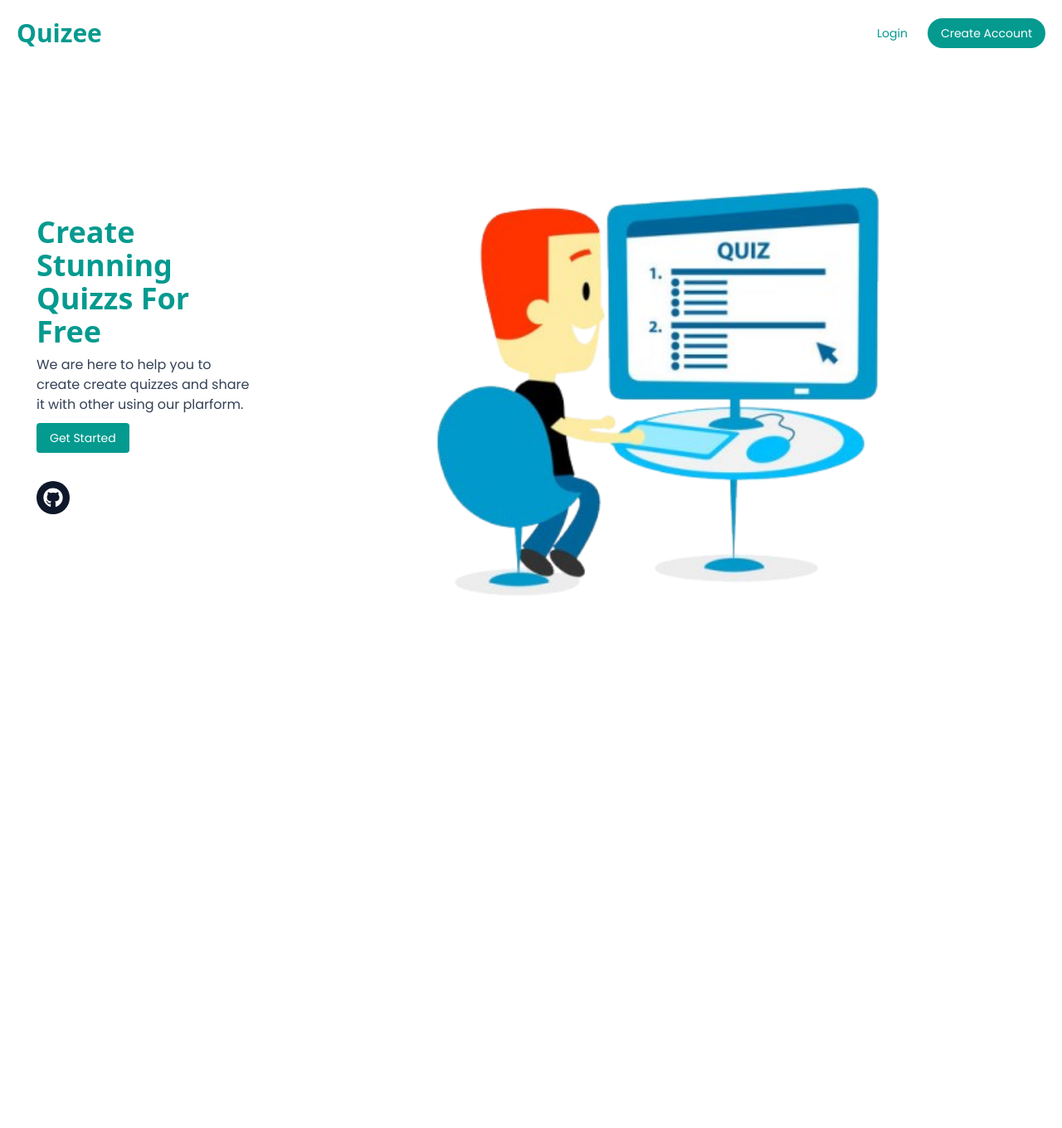
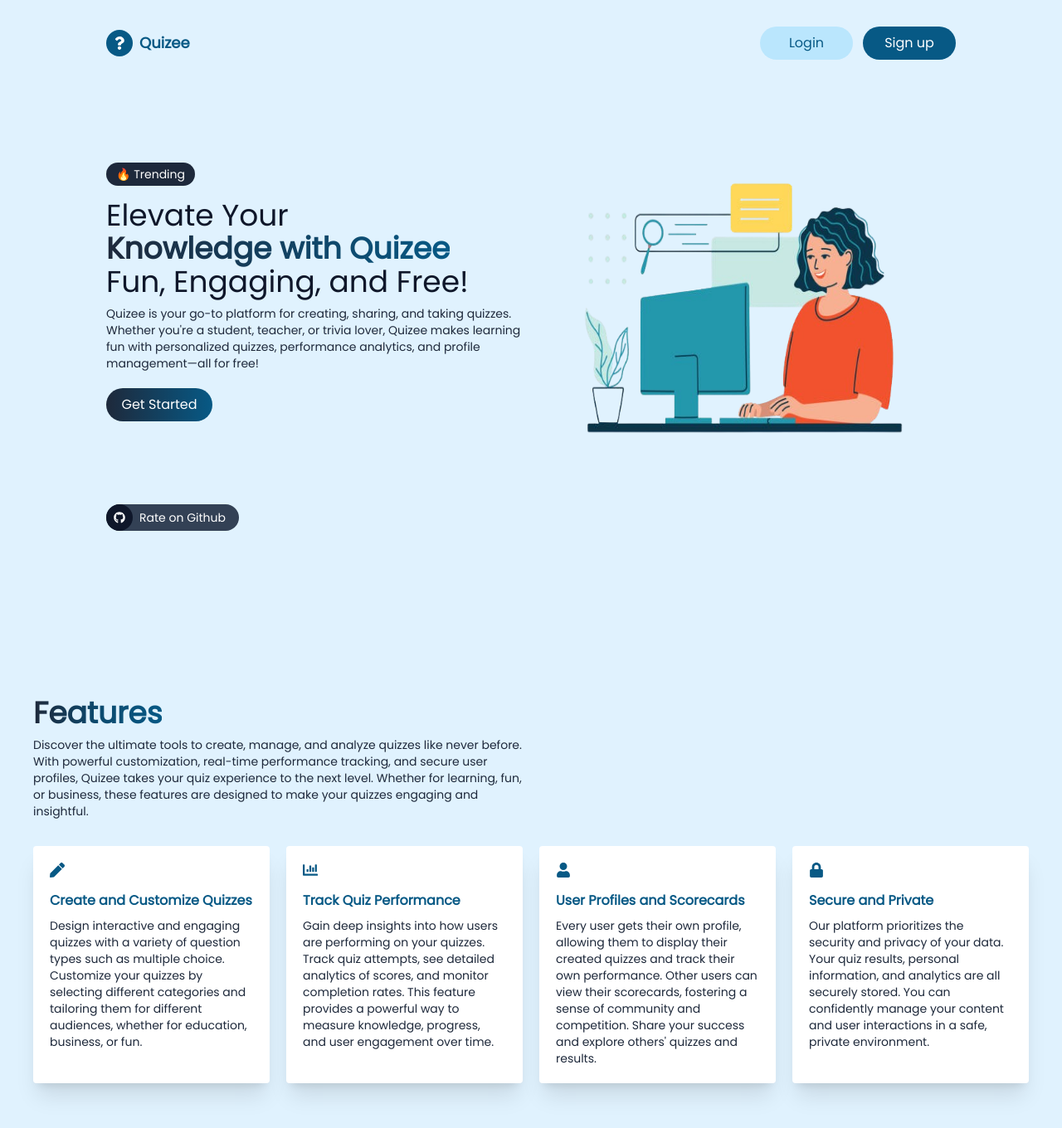
Before and after one commit to MuhammadBinYasir/Quizee, a Next.js app: page / in a window 1280 px wide. Shown: the top 1360 px of the page at 83% size. Before the commit the page ends 800 px from the top, so only its background shows below. Built offline with nearby package versions, Linux system fonts and the light colour scheme; no server answers.

Commit message:
Home Update

```diff
--- a/app/page.tsx
+++ b/app/page.tsx
@@ -1,31 +1,133 @@
+import { fetchUser } from "@/lib/action/user.action";
+import { currentUser } from "@clerk/nextjs/server";
 import Image from "next/image";
 import Link from "next/link";
-import { FaGithub } from "react-icons/fa"
+import { FaChartBar, FaGithub, FaLock, FaPen, FaQuestion, FaUser } from "react-icons/fa"
+import { MdQuiz } from "react-icons/md";
 
-export default function Home() {
+export default async function Home() {
+  const checkUser = async () => {
+    const clerk = await currentUser();
+    if (clerk) {
+      const user = await fetchUser({ clerkId: clerk.id })
+      if (user != "no-user") {
+        return "ok"
+      }
+    }
+  }
+  const res = await checkUser();
   return (
-    <div className="w-full h-screen bg-white flex flex-col">
-      <div className="w-full h-20 flex items-center justify-between p-5">
-        <h2 className="text-3xl text-primaryColor font-extrabold font-sans">Quizee</h2>
-        <div className="flex items-center gap-3">
-          <Link href="/sign-in" className="text-xs sm:text-sm px-3 py-2 text-primaryColor ">Login</Link>
-          <Link href="/sign-up" className="text-xs sm:text-sm px-4 py-2 bg-primaryColor rounded-full text-white">Create Account</Link>
+    // <div className="w-full h-screen bg-white flex flex-col">
+    //   <div className="w-full h-20 flex items-center justify-between p-5">
+    //     <h2 className="text-3xl text-primaryColor font-extrabold font-sans">Quizee</h2>
+    //     <div className="flex items-center gap-3">
+    //       <Link href="/sign-in" className="text-xs sm:text-sm px-3 py-2 text-primaryColor ">Login</Link>
+    //       <Link href="/sign-up" className="text-xs sm:text-sm px-4 py-2 bg-primaryColor rounded-full text-white">Create Account</Link>
+    //     </div>
+    //   </div>
+    //   <div className="flex lg:flex-row flex-col items-center justify-center w-full flex-1 p-5">
+    //     <div className="p-6 h-full justify-center flex flex-col">
+    //       <div>
+    //         <h4 className="text-primaryColor text-4xl font-extrabold font-sans">Create Stunning Quizzs For Free</h4>
+    //         <p className="text-slate-700 text-xsm mt-2">We are here to help you to create create quizzes and share it with other using our plarform.</p>
+    //         <div className="mt-4">
+    //           <Link href="/sign-up" className="text-sm px-4 py-2 bg-primaryColor rounded text-white">Get Started</Link>
+    //         </div>
+    //       </div>
+    //       <div className="mt-10">
+    //         <Link href="https://github.com/MuhammadBinYasir/Quizee" className="w-10 h-10 text-2xl text-white bg-slate-900 rounded-full flex items-center justify-center"><FaGithub /></Link>
+    //       </div>
+    //     </div>
+    //     <img src="header-cover.png" className="h-full" />
+    //   </div>
+    // </div>
+    <div className="bg-sky-100">
+      <div className="w-full min-h-screen">
+        <div className="w-4/5 mx-auto py-8">
+          <div className="flex justify-between">
+            <h4 className="text-lg font-bold text-sky-800 flex items-center gap-2">
+              <div className="w-8 h-8 text-base flex items-center justify-center bg-sky-800 rounded-full text-white">
+                <FaQuestion />
+              </div>
+              Quizee
+            </h4>
+            {res != "ok" ? (
+              <div className="flex items-center gap-3">
+                <Link href="/sign-in" className="w-28 h-10 sm:flex hidden items-center bg-sky-200 text-sky-800 justify-center rounded-full text-base">Login</Link>
+                <Link href="/sign-up" className="w-28 h-10 flex items-center bg-sky-800 text-white justify-center rounded-full text-base">Sign up</Link>
+              </div>
+            ) : (
+              <Link href="/dashboard" className="min-w-28 h-10 flex items-center bg-sky-800 text-white justify-center rounded-full text-base">Dashboard</Link>
+            )}
+          </div>
+          <div className="grid grid-cols-1 md:grid-cols-2 mt-6 items-center">
+            <div>
+              <div className="text-white bg-slate-800 px-3 py-1 rounded-full text-sm w-max"> 🔥 Trending</div>
+              <h4 className="sm:text-4xl text-2xl text-slate-900 font-normal mt-4">Elevate Your <br />
+                <b className="bg-gradient-to-r from-slate-800 to-sky-800 bg-clip-text text-transparent">
+                  Knowledge with Quizee
+                </b><br /> Fun, Engaging, and Free! </h4>
+              <p className="text-sm text-slate-800 mt-2">Quizee is your go-to platform for creating, sharing, and taking quizzes. Whether you're a student, teacher, or trivia lover, Quizee makes learning fun with personalized quizzes, performance analytics, and profile management—all for free!</p>
+              <div className="mt-5">
+                <Link href="/sign-in" className="w-32 h-10 flex items-center bg-gradient-to-r from-slate-800 to-sky-800 text-white justify-center rounded-full text-base">Get Started</Link>
+              </div>
+            </div>
+            <div className="p-5">
+              <img src="header.png" className="w-full aspect-square" />
+            </div>
+          </div>
+          <div className="mt-auto mb-0">
+            <div className="h-8 bg-slate-700 rounded-full flex items-center pr-4 text-sm gap-2 w-max text-white">
+              <div className="h-8 w-8 rounded-full bg-slate-900 text-white text-sm flex items-center justify-center"><FaGithub /></div>
+              Rate on Github
+            </div>
+          </div>
         </div>
       </div>
-      <div className="flex lg:flex-row flex-col items-center justify-center w-full flex-1 p-5">
-        <div className="p-6 h-full justify-center flex flex-col">
-          <div>
-            <h4 className="text-primaryColor text-4xl font-extrabold font-sans">Create Stunning Quizzs For Free</h4>
-            <p className="text-slate-700 text-xsm mt-2">We are here to help you to create create quizzes and share it with other using our plarform.</p>
-            <div className="mt-4">
-              <Link href="/sign-up" className="text-sm px-4 py-2 bg-primaryColor rounded text-white">Get Started</Link>
-            </div>
+      <div className="w-full min-h-screen p-10">
+        <div className="space-y-2 md:w-1/2 w-full">
+          <h4 className="text-2xl sm:text-4xl font-bold"><b className="bg-gradient-to-r from-slate-800 via-sky-900 to-sky-800 bg-clip-text text-transparent">Features</b></h4>
+          <p className="text-sm hidden sm:block text-slate-800">Discover the ultimate tools to create, manage, and analyze quizzes like never before. With powerful customization, real-time performance tracking, and secure user profiles, Quizee takes your quiz experience to the next level. Whether for learning, fun, or business, these features are designed to make your quizzes engaging and insightful.</p>
+        </div>
+        <div className="grid grid-cols-1 sm:grid-cols-2 md:grid-cols-3 lg:grid-cols-4 gap-5 mt-8">
+          <div className="bg-white p-5 rounded shadow-xl">
+            <p className="text-lg text-sky-800"><FaPen /></p>
+            <h4 className="text-base text-sky-800 font-bold mt-4">
+              Create and Customize Quizzes
+            </h4>
+            <p className="text-sm text-slate-800 mt-2">
+              Design interactive and engaging quizzes with a variety of question types such as multiple choice. Customize your quizzes by selecting different categories and tailoring them for different audiences, whether for education, business, or fun.
+            </p>
           </div>
-          <div className="mt-10">
-            <Link href="https://github.com/MuhammadBinYasir/Quizee" className="w-10 h-10 text-2xl text-white bg-slate-900 rounded-full flex items-center justify-center"><FaGithub /></Link>
+          <div className="bg-white p-5 rounded shadow-xl">
+            <p className="text-lg text-sky-800"><FaChartBar /></p>
+            <h4 className="text-base text-sky-800 font-bold mt-4">
+              Track Quiz Performance
+            </h4>
+            <p className="text-sm text-slate-800 mt-2">
+              Gain deep insights into how users are performing on your quizzes. Track quiz attempts, see detailed analytics of scores, and monitor completion rates. This feature provides a powerful way to measure knowledge, progress, and user engagement over time.
+            </p>
           </div>
+          <div className="bg-white p-5 rounded shadow-xl">
+            <p className="text-lg text-sky-800"><FaUser /></p>
+            <h4 className="text-base text-sky-800 font-bold mt-4">
+              User Profiles and Scorecards
+            </h4>
+            <p className="text-sm text-slate-800 mt-2">
+              Every user gets their own profile, allowing them to display their created quizzes and track their own performance. Other users can view their scorecards, fostering a sense of community and competition. Share your success and explore others' quizzes and results.
+            </p>
+          </div>
+          <div className="bg-white p-5 rounded shadow-xl">
+            <p className="text-lg text-sky-800"><FaLock /></p>
+            <h4 className="text-base text-sky-800 font-bold mt-4">
+              Secure and Private
+            </h4>
+            <p className="text-sm text-slate-800 mt-2">
+              Our platform prioritizes the security and privacy of your data. Your quiz results, personal information, and analytics are all securely stored. You can confidently manage your content and user interactions in a safe, private environment.
+            </p>
+          </div>
+
         </div>
-        <img src="header-cover.png" className="h-full" />
       </div>
     </div>
   );
```
Also changed, not shown: public/header.png (added).
